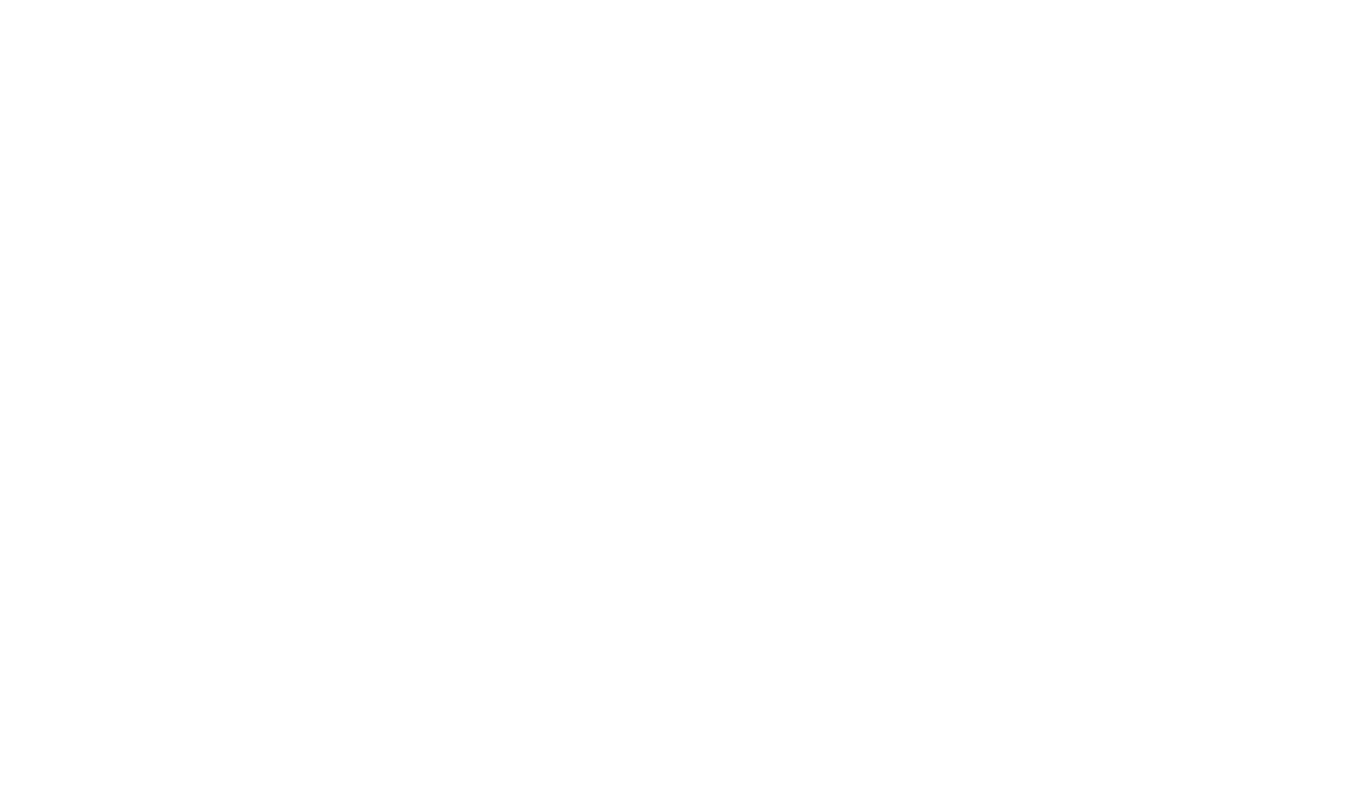
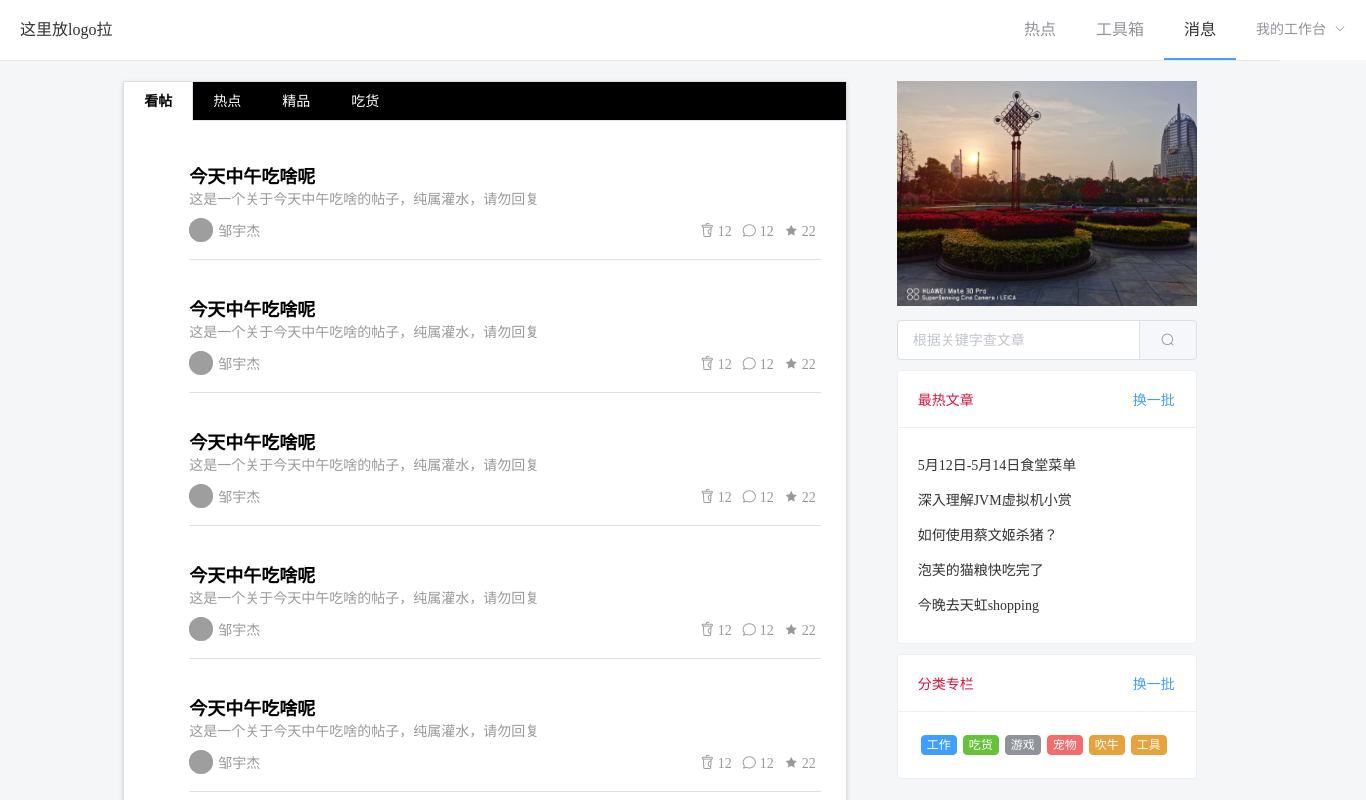
Before and after one commit to zyj19930205/zsblog, a Vue app: page /#/test in a window 1280 px wide. Shown: the top 800 px of the page, 1366 px wide, since content can reach past the window. Built offline with nearby package versions, Linux system fonts and the light colour scheme; grey boxes are pictures that could not be loaded.

Commit message:
完善了页面

```diff
--- a/src/App.vue
+++ b/src/App.vue
@@ -14,5 +14,6 @@ export default {
   html,body,#app{
     margin: 0;
     padding: 0;
+    background-color: #f5f6f7;
   }
 </style>
--- a/src/components/data/ArticleContent.vue
+++ b/src/components/data/ArticleContent.vue
@@ -1,11 +1,15 @@
 <template>
+  <div class="articleListArea">
+  <el-tabs type="border-card">
+    <el-tab-pane label="看帖">
       <div class="articleList">
       <ul>
-      <li>
+        <li v-for="article in articles">
           <div class="title">
-      {{articleTitle}}
+            {{article.articleTitle}}
           </div>
-    <div class="abstract">{{articleAbstract}}</div>
+          <div class="abstract">{{article.articleAbstract}}</div>
+
           <div class="ArticleMeta">
             <article-meta></article-meta>
           </div>
@@ -13,7 +17,19 @@
         </li>
       </ul>
     </div>
-
+    </el-tab-pane>
+    <el-tab-pane label="热点">配置管理</el-tab-pane>
+    <el-tab-pane label="精品">角色管理</el-tab-pane>
+    <el-tab-pane label="吃货">定时任务补偿</el-tab-pane>
+  </el-tabs>
+    <div style="margin-top: 15px;text-align: center">
+    <el-pagination
+      background
+      layout="prev, pager, next"
+      :total="1000">
+    </el-pagination>
+    </div>
+  </div>
 </template>
 <script>
 import ArticleMeta from './ArticleMeta'
@@ -23,19 +39,59 @@ export default {
   },
   data () {
     return {
+      articles: [
+        {
+          id: 1,
           articleTitle: '今天中午吃啥呢',
           articleAbstract: '这是一个关于今天中午吃啥的帖子，纯属灌水，请勿回复',
           articleMeta: '无'
+        },
+        {
+          id: 2,
+          articleTitle: '今天中午吃啥呢',
+          articleAbstract: '这是一个关于今天中午吃啥的帖子，纯属灌水，请勿回复',
+          articleMeta: '无'
+        },
+        {
+          id: 3,
+          articleTitle: '今天中午吃啥呢',
+          articleAbstract: '这是一个关于今天中午吃啥的帖子，纯属灌水，请勿回复',
+          articleMeta: '无'
+        },
+        {
+          id: 4,
+          articleTitle: '今天中午吃啥呢',
+          articleAbstract: '这是一个关于今天中午吃啥的帖子，纯属灌水，请勿回复',
+          articleMeta: '无'
+        },
+        {
+          id: 5,
+          articleTitle: '今天中午吃啥呢',
+          articleAbstract: '这是一个关于今天中午吃啥的帖子，纯属灌水，请勿回复',
+          articleMeta: '无'
+        }
+      ]
     }
   }
 }
 </script>
 <style type="text/css" scope>
+  .el-tabs--border-card>.el-tabs__header{
+    background-color: black !important;
+  }
+  .el-tabs--border-card>.el-tabs__header .el-tabs__item{
+    color: white !important;
+  }
+  .el-tabs--border-card>.el-tabs__header .el-tabs__item.is-active {
+    color: black !important;
+    font-weight: bold;
+  }
   .articleList{
     margin-top: 10px;
   }
   .articleList ul li{
     list-style: none;
+    padding: 10px;
   }
   .title{
     font-size: 18px;
@@ -44,7 +100,13 @@ export default {
   .abstract,.ArticleMeta{
     font-size: 14px;
     color: #999999;
-    margin-top: 20px;
   }
-
+  .ArticleMeta{
+    margin-top: 10px;
+    height: 26px;
+    line-height: 27px;
+  }
+  .el-divider--horizontal{
+    margin:15px 0 !important;
+  }
 </style>
--- a/src/components/data/ArticleMeta.vue
+++ b/src/components/data/ArticleMeta.vue
@@ -1,9 +1,15 @@
 <template>
-    <ul>
-      <li> <i class="el-icon-user-solid icon-style"></i>{{author}}</li>
-      <li><i class="el-icon-chat-round icon-style"></i>{{tips}}</li>
-      <li><i  class="el-icon-star-on icon-style"></i>{{watchIt}}</li>
-    </ul>
+  <div>
+      <div class="author">
+          <el-avatar src="https://cube.elemecdn.com/0/88/03b0d39583f48206768a7534e55bcpng.png" style="width: 24px;height: 24px"></el-avatar>
+       </div>
+    <div class="tipInfo">
+      <div class="small-meta" style="float: left">{{author}}</div>
+      <div style="float: right" class="small-meta"><i  class="el-icon-star-on icon-style"></i>{{watchIt}} </div>
+      <div style="float: right" class="small-meta"><i class="el-icon-chat-round icon-style"></i>{{tips}}</div>
+      <div style="float: right" class="small-meta"><i class="el-icon-milk-tea icon-style"></i>12</div>
+    </div>
+  </div>
 </template>
 <script>
 export default {
@@ -17,20 +23,33 @@ export default {
 }
 </script>
 <style type="text/css" scoped>
+  .authorName{
+    height: 24px;
+  }
   ul li{
     font-size: 13px;
     float: left;
-    padding-right: 10px;
+    margin: 0;
+    padding: 0;
     /*margin-left: 10px;*/
   }
   ul{
     margin: 0;
     padding: 0;
-    height: 20px;
     list-style: none;
   }
   .icon-style{
     font-size: 15px;
     padding-right: 3px;
   }
+  .author{
+    float: left;
+    height: 24px;
+  }
+  .small-meta{
+    padding: 0 5px;
+  }
+  .writer{
+  }
+
 </style>
--- a/src/components/ui/RightMenu.vue
+++ b/src/components/ui/RightMenu.vue
@@ -1,5 +1,11 @@
 <template>
   <div>
+    <div class="block" style="width: 300px;margin-left: 50px;margin-bottom: 10px">
+      <el-image :src="src"></el-image>
+    </div>
+    <el-input placeholder="根据关键字查文章" v-model="input3" class="input-with-select" style=" width: 300px;margin-left: 50px;margin-bottom: 10px">
+      <el-button slot="append" icon="el-icon-search" ></el-button>
+    </el-input>
     <hot-article></hot-article>
     <hot-tags></hot-tags>
   </div>
@@ -7,9 +13,15 @@
 <script>
 import HotTags from '../data/HotTags'
 import HotArticle from '../data/HotArticle'
+import jxlt from '../../assets/jxlt.jpg'
 export default {
   components: {
     HotTags, HotArticle
+  },
+  data () {
+    return {
+      src: jxlt
+    }
   }
 }
 </script>
--- a/src/components/ui/header.vue
+++ b/src/components/ui/header.vue
@@ -41,4 +41,7 @@ export default {
   .el-menu-demo .el-menu-item{
     font-size: 16px !important;
   }
+  .el-header{
+    padding: 0 !important;
+  }
 </style>
--- a/src/page/index.vue
+++ b/src/page/index.vue
@@ -2,16 +2,10 @@
 <el-container direction="vertical">
 <header-nav></header-nav>
   <el-main>
-    <el-row type="flex" class="row-bg" justify="center">
-      <el-col :span="16">
-        <div class="grid-content">
           <el-row>
             <el-col :span="16"><article-content></article-content></el-col>
             <el-col :span="8"><right-menu></right-menu></el-col>
           </el-row>
-        </div>
-      </el-col>
-    </el-row>
   </el-main>
   </el-container>
 </template>
--- /dev/null
+++ b/src/page/test.vue
@@ -0,0 +1,40 @@
+<template>
+  <el-container direction="vertical">
+  <el-row>
+    <el-col :xs="{span:24,offset:0}" :xl="{span:24,offset:0}">
+      <div class="headNav" style="border-bottom: solid 1px #e6e6e6;background-color: #ffffff">
+        <headerNav></headerNav>
+      </div>
+    </el-col>
+  </el-row>
+    <el-main>
+            <el-row>
+              <el-col :span="14" offset="2"><article-content></article-content></el-col>
+              <el-col :span="8"><right-menu></right-menu>
+
+              </el-col>
+
+            </el-row>
+    </el-main>
+  </el-container>
+</template>
+<script>
+import headerNav from '../components/ui/header'
+import ContentArea from '../components/ui/ContentArea'
+import ArticleContent from '../components/data/ArticleContent'
+import RightMenu from '../components/ui/RightMenu'
+export default {
+  components: {
+    headerNav, ContentArea, ArticleContent, RightMenu
+  }
+}
+</script>
+<style>
+  .el-menu.el-menu--horizontal{
+    border-bottom: 0;
+  }
+  .el-menu-demo{
+    margin: 0 auto;
+    width:1366px ;
+  }
+</style>
--- a/src/router/index.js
+++ b/src/router/index.js
@@ -3,8 +3,9 @@ import Router from 'vue-router'
 import Index from '../page/index'
 import axios from 'axios'
 import VueAxios from 'vue-axios'
-import ElementUI from 'element-ui';
-import 'element-ui/lib/theme-chalk/index.css';
+import ElementUI from 'element-ui'
+import 'element-ui/lib/theme-chalk/index.css'
+import Test from '../page/test'
 
 Vue.use(ElementUI);
 Vue.use(VueAxios, axios)
@@ -16,6 +17,10 @@ export default new Router({
       path: '/',
       name: 'Index',
       component: Index
+    }, {
+      path: '/test',
+      name: 'Test',
+      component: Test
     }
   ]
 })
```
Also changed, not shown: src/assets/jxlt.jpg (added). Lines whose indentation alone changed are shown as unchanged.
